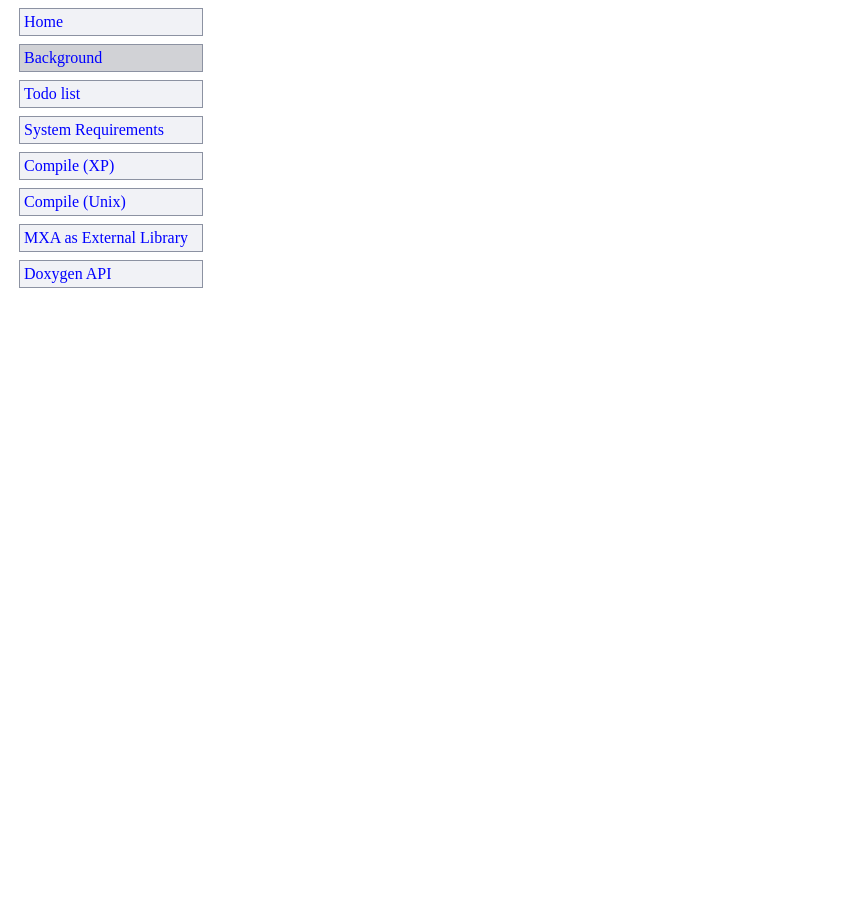
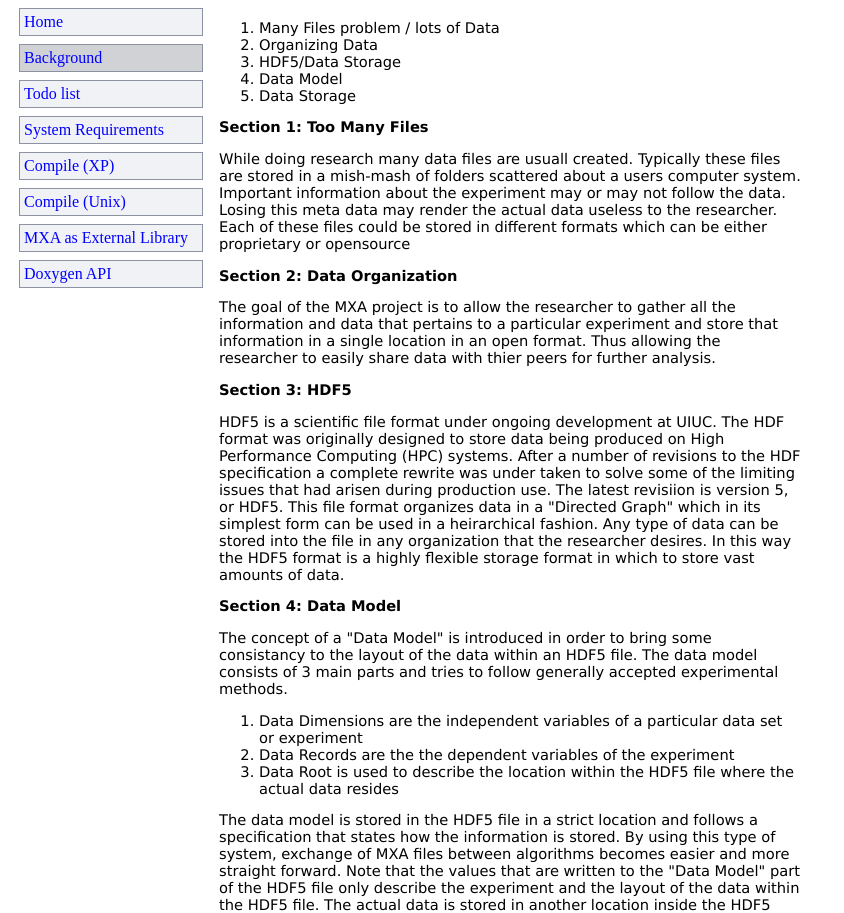
Before and after one commit to mpartio/MXADataModel, a plain HTML site: page Documentation/Background.html in a window 1280 px wide. Shown: the part 63-976 px from the top of the page, without its empty margins (0-844 px from the left). Before the commit the page ends 800 px from the top, so only its background shows below. Drawn offline with Linux system fonts and the light colour scheme.

Commit message:
Adding a rough introduction to the MXA Data Model

```diff
--- a/Documentation/Background.html
+++ b/Documentation/Background.html
@@ -23,6 +23,9 @@ Background Information
 <td class="nav_table_cell">
 <div class="nav_inactive"><a href="index.html">Home</a></div>
 <div class="nav_active"><a href="Background.html">Background</a></div>
+
+
+
 <div class="nav_inactive"><a href="Todo.html">Todo list</a></div>
 <div class="nav_inactive"><a href="SystemRequirements.html">System Requirements</a></div>
 <div class="nav_inactive"><a href="CompileNotesXP.html">Compile (XP)</a></div>
@@ -31,7 +34,62 @@ Background Information
 <div class="nav_inactive"><a href="../DoxygenDocs/html/index.html">Doxygen API</a></div>
 </td>
 <!-- End Navigation Table Cell -->
+
+<!--  Start Content Table Cell -->
 <td class="content">
+  <ol>
+  <li>Many Files problem / lots of Data</li>
+  <li>Organizing Data</li>
+  <li>HDF5/Data Storage</li>
+  <li>Data Model</li>
+  <li>Data Storage</li>
+  </ol>
+
+  <b>Section 1: Too Many Files</b>
+  <p> While doing research many data files are usuall created. Typically these files are
+  stored in a mish-mash of folders scattered about a users computer system. Important
+  information about the experiment may or may not follow the data. Losing this meta data
+  may render the actual data useless to the researcher. Each of these files could be
+  stored in different formats which can be either proprietary or opensource</p>
+
+  <b>Section 2: Data Organization</b>
+  <p>The goal of the MXA project is to allow the researcher to gather all the information and
+  data that pertains to a particular experiment and store that information in a single
+  location in an open format. Thus allowing the researcher to easily share data with thier
+  peers for further analysis.</p>
+
+  <b>Section 3: HDF5</b>
+  <p>HDF5 is a scientific file format under ongoing development at UIUC. The HDF format
+  was originally designed to store data being produced on High Performance Computing (HPC)
+  systems. After a number of revisions to the HDF specification a complete rewrite was under taken
+   to solve some of the limiting issues that had arisen during production use. The latest
+   revisiion is version 5, or HDF5. This file format organizes data in a "Directed Graph" which in
+   its simplest form can be used in a heirarchical fashion. Any type of data can be stored
+   into the file in any organization that the researcher desires. In this way the HDF5
+   format is a highly flexible storage format in which to store vast amounts of data.</p>
+
+  <b>Section 4: Data Model</b>
+  <p>The concept of a "Data Model" is introduced in order to bring some consistancy to
+  the layout of the data within an HDF5 file. The data model consists of 3 main parts and tries to
+  follow generally accepted experimental methods.
+  <ol>
+  <li>Data Dimensions are the independent variables of a particular data set or experiment</li>
+  <li>Data Records are the the dependent variables of the experiment</li>
+  <li>Data Root is used to describe the location within the HDF5 file where the actual data
+  resides</li>
+  </ol>
+  The data model is stored in the HDF5 file in a strict location and follows a specification
+  that states how the information is stored. By using this type of system, exchange of MXA files
+  between algorithms becomes easier and more straight forward. Note that the values that are
+  written to the "Data Model" part of the HDF5 file only describe the experiment and the
+  layout of the data within the HDF5 file. The actual data is stored in another location
+  inside the HDF5 data file.
+  <p>The "Data Root" is a value that holds the 'path' to the actual experimental data as it is stored
+within the HDF5 data file. The data is stored according to the heirarchy that is laid out in the Data
+Model. Using this approach, any piece of data can be quickly found either by a human being or by
+automated processes.</p>
+</p>
+
 
 </td></tr>
 </table>
--- a/Documentation/site.css
+++ b/Documentation/site.css
@@ -111,7 +111,7 @@ div.entry
 {
    color: #000;
    font-family: Arial, Helvetica;
-   background: #f1f2f6;
+   background: #f5f7fa;
    margin: 8px;
    padding: 4px;
    vertical-align: 0;
@@ -139,9 +139,9 @@ div.entry
     color: black;
     font: 11pt Verdana, Arial, Helvetica, sans-serif;
     text-decoration: none;
-    padding-top: 5px;
-    padding-bottom: 5px;
-    padding-right: 15px;
+    padding-top: 2px;
+    padding-bottom: 2px;
+    padding-right: 5px;
     padding-left: 15px;
-    vertical-align:top;
+    vertical-align: middle;
  }
```
